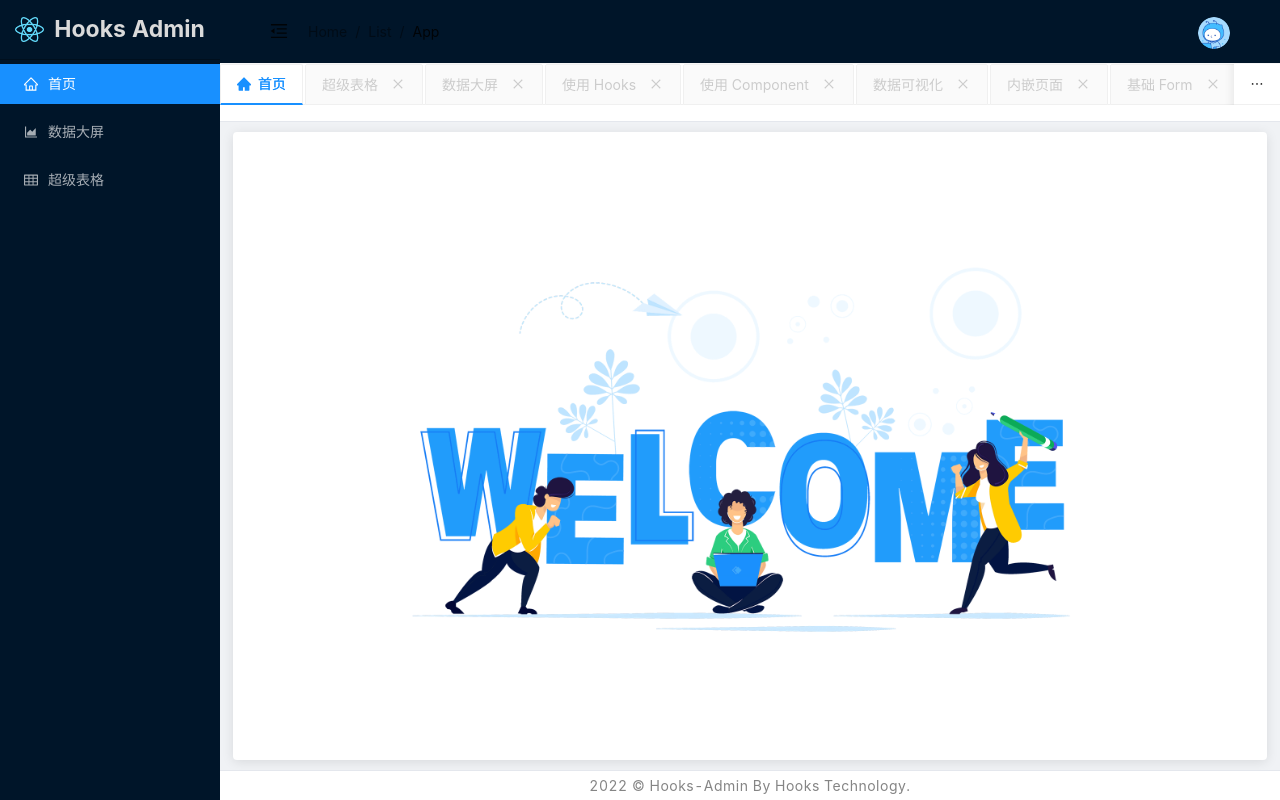
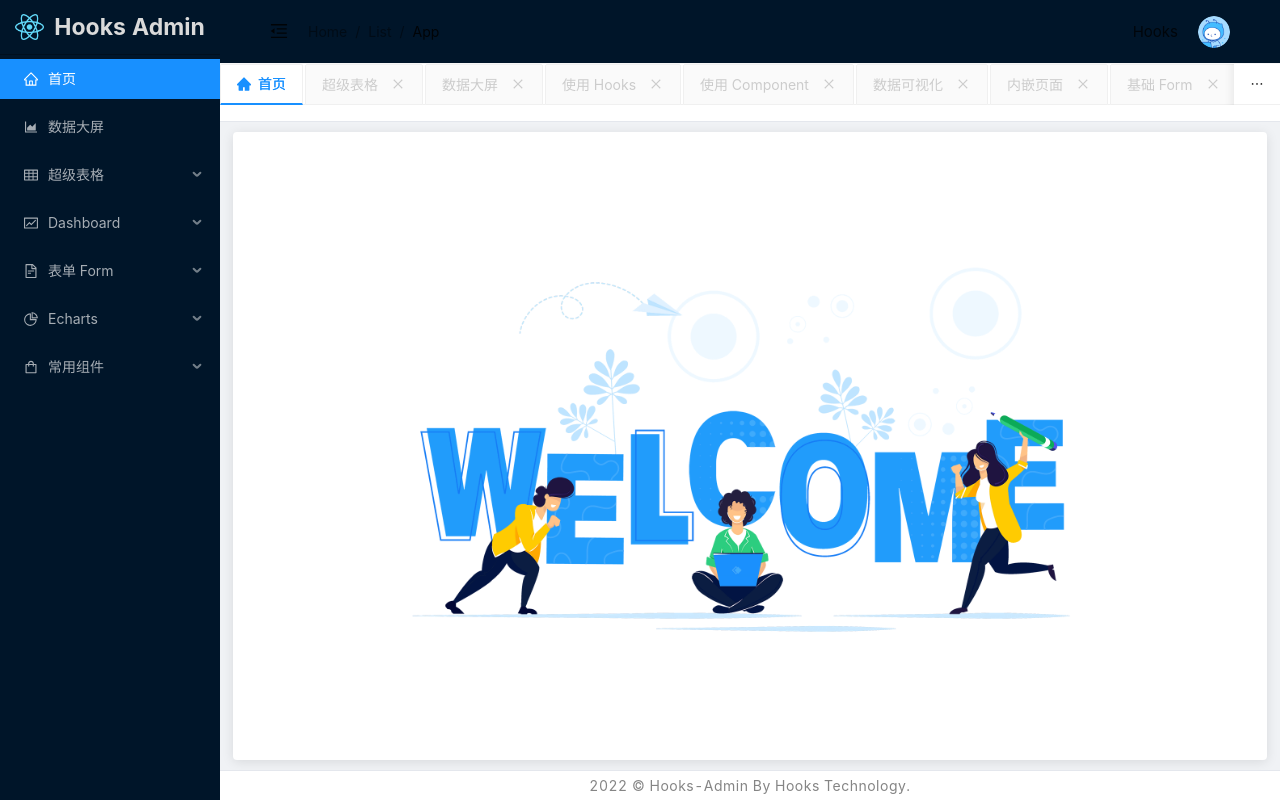
Before and after one commit to qfccjj/react-hooks, a React (Vite) app: page /#/home in a window 1280 px wide. Built offline with nearby package versions, Linux system fonts and the light colour scheme.

Commit message:
feat: 配置menu,添加判断类型文件

```diff
--- /dev/null
+++ b/src/config/index.ts
@@ -0,0 +1 @@
+export const config = {};
--- /dev/null
+++ b/src/hooks/useTable.ts
@@ -0,0 +1,2 @@
+const useTable = () => {};
+export default useTable;
--- a/src/layouts/components/Header/index.scss
+++ b/src/layouts/components/Header/index.scss
@@ -3,7 +3,7 @@
 	align-items: center;
 	justify-content: space-between;
 	background-color: #fff;
-	height: 60px;
+	height: 55px;
 	padding: 0 40px 0 20px;
 	border-bottom: 1px solid #f6f6f6;
 
@@ -18,4 +18,15 @@
 			transition: color 0.3s;
 		}
 	}
+
+	.header-ri {
+		display: flex;
+		align-items: center;
+
+		.username {
+			margin: 0 20px 0 0;
+			font-size: 15px;
+			color: #000000bf;
+		}
+	}
 }
--- a/src/layouts/components/Header/index.tsx
+++ b/src/layouts/components/Header/index.tsx
@@ -14,6 +14,7 @@
 				<BreadcrumbNav />
 			</div>
 			<div className="header-ri">
+				<span className="username">Hooks</span>
 				<AvatarIcon />
 			</div>
 		</Header>
--- a/src/layouts/components/Menu/index.scss
+++ b/src/layouts/components/Menu/index.scss
@@ -1,8 +1,11 @@
 .menu {
 	height: 100%;
+	display: flex;
+	flex-direction: column;
+	justify-content: space-between;
 
 	.logo-box {
-		height: 60px;
+		height: 55px;
 		width: 100%;
 		display: flex;
 		align-items: center;
@@ -24,7 +27,7 @@
 	}
 
 	.ant-menu {
-		height: calc(100% - 60px);
+		flex: 1;
 		overflow: auto;
 	}
 }
--- a/src/layouts/components/Menu/index.tsx
+++ b/src/layouts/components/Menu/index.tsx
@@ -1,6 +1,6 @@
 import { useEffect, useState } from "react";
-import { HomeOutlined, TableOutlined, AreaChartOutlined } from "@ant-design/icons";
-import { Link, useLocation } from "react-router-dom";
+import { HomeOutlined, TableOutlined, PieChartOutlined, FileTextOutlined, AreaChartOutlined, FundOutlined, ShoppingOutlined, AppstoreOutlined } from "@ant-design/icons";
+import { useLocation } from "react-router-dom";
 import { Menu } from "antd";
 import Logo from "./components/Logo";
 import "./index.scss";
@@ -10,27 +10,122 @@
 	const [menuActive, setMenuActive] = useState(pathname);
 	const [menuList] = useState([
 		{
-			title: "首页",
-			path: "/home",
+			label: "首页",
+			key: "/home",
 			icon: <HomeOutlined />
 		},
 		{
-			title: "数据大屏",
-			path: "/dataScreen",
+			label: "数据大屏",
+			key: "/dataScreen",
 			icon: <AreaChartOutlined />
 		},
 		{
-			title: "超级表格",
-			path: "/proTable",
+			label: "超级表格",
+			key: "/proTable",
 			icon: <TableOutlined />,
 			children: [
 				{
-					title: "使用 Hooks",
-					path: "/table/useHooks"
+					label: "使用 Hooks",
+					key: "/table/useHooks",
+					icon: <AppstoreOutlined />
 				},
 				{
-					title: "使用 Hooks",
-					path: "/table/useHooks"
+					label: "使用 Component",
+					key: "/table/useComponent",
+					icon: <AppstoreOutlined />
+				}
+			]
+		},
+		{
+			label: "Dashboard",
+			key: "/dashboard",
+			icon: <FundOutlined />,
+			children: [
+				{
+					key: "/dashboard/dataVisualize",
+					label: "数据可视化",
+					icon: <AppstoreOutlined />
+				},
+				{
+					key: "/dashboard/embedded",
+					label: "内嵌页面",
+					icon: <AppstoreOutlined />
+				}
+			]
+		},
+		{
+			label: "表单 Form",
+			key: "/form",
+			icon: <FileTextOutlined />,
+			children: [
+				{
+					key: "/form/basicForm",
+					label: "基础 Form",
+					icon: <AppstoreOutlined />
+				},
+				{
+					key: "/form/validateForm",
+					label: "校验 Form",
+					icon: <AppstoreOutlined />
+				},
+				{
+					key: "/form/dynamicForm",
+					label: "动态 Form",
+					icon: <AppstoreOutlined />
+				}
+			]
+		},
+		{
+			label: "Echarts",
+			key: "/echarts",
+			icon: <PieChartOutlined />,
+			children: [
+				{
+					key: "/echarts/waterChart",
+					label: "水型图",
+					icon: <AppstoreOutlined />
+				},
+				{
+					key: "/echarts/columnChart",
+					label: "柱状图",
+					icon: <AppstoreOutlined />
+				},
+				{
+					key: "/echarts/lineChart",
+					label: "折线图",
+					icon: <AppstoreOutlined />
+				},
+				{
+					key: "/echarts/pieChart",
+					label: "饼图",
+					icon: <AppstoreOutlined />
+				},
+				{
+					key: "/echarts/radarChart",
+					label: "雷达图",
+					icon: <AppstoreOutlined />
+				},
+				{
+					key: "/echarts/nestedChart",
+					label: "嵌套环形图",
+					icon: <AppstoreOutlined />
+				}
+			]
+		},
+		{
+			label: "常用组件",
+			key: "/assembly",
+			icon: <ShoppingOutlined />,
+			children: [
+				{
+					key: "/assembly/selectIcon",
+					label: "Icon 选择",
+					icon: <AppstoreOutlined />
+				},
+				{
+					key: "/assembly/batchImport",
+					label: "批量导入数据",
+					icon: <AppstoreOutlined />
 				}
 			]
 		}
@@ -43,15 +138,7 @@
 	return (
 		<div className="menu">
 			<Logo></Logo>
-			<Menu theme="dark" mode="inline" triggerSubMenuAction="click" selectedKeys={[menuActive]}>
-				{menuList.map(item => {
-					return (
-						<Menu.Item key={item.path} icon={item.icon}>
-							<Link to={item.path}>{item.title}</Link>
-						</Menu.Item>
-					);
-				})}
-			</Menu>
+			<Menu theme="dark" mode="inline" triggerSubMenuAction="click" selectedKeys={[menuActive]} items={menuList}></Menu>
 		</div>
 	);
 };
--- a/src/layouts/components/Tabs/index.tsx
+++ b/src/layouts/components/Tabs/index.tsx
@@ -7,7 +7,7 @@
 const LayoutTabs = () => {
 	const { TabPane } = Tabs;
 	const { pathname } = useLocation();
-	const [activeValue, setActiveValue] = useState(pathname);
+	const [activeValue, setActiveValue] = useState<string>(pathname);
 	const [tabsList] = useState([
 		{
 			title: "首页",
```
Also changed, not shown: src/redux/mutation-types.ts (added, +8 -0 lines), src/utils/is/index.ts (added, +118 -0 lines).
